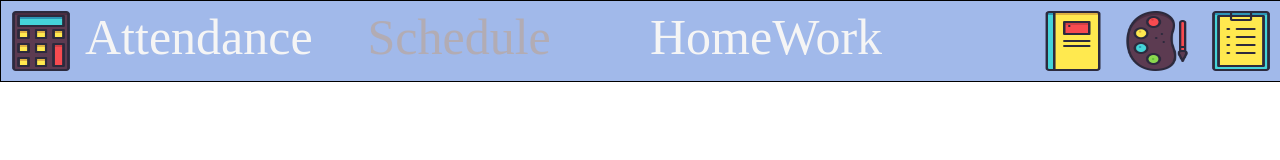
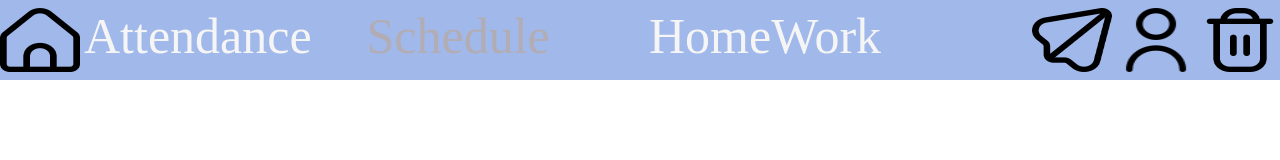
Before and after one commit to Egrey123/Egrerius, a plain HTML site: page index.html in a window 1280 px wide. Drawn offline with Linux system fonts and the light colour scheme.

Commit message:
окончательное завершение хидера+

```diff
--- a/index.html
+++ b/index.html
@@ -3,22 +3,27 @@
     <head>
         <meta charset="UTF-8">
         <meta name="viewport" content="width=device-width, initial-scale=1.0">
-        <link rel="stylesheet" href="styles.css">
+        <link rel="stylesheet" href="styles/styles.css">
+        <link rel="stylesheet" href="styles/big.css">
+        <link rel="stylesheet" href="styles/table.css">
         <title>Document</title>
     </head>
     <body>
         <div class="header">
-            <div><img src="img/fowork/calc.png" width="80px" height="64px"></div>
+            <div><img src="img/fowork/home.png" width="80px" height="64px"></div>
             <div class="buttons">
                 <a href="#">Attendance</a>
                 <a href="#">Schedule</a>
                 <a href="#">HomeWork</a>
             </div>
             <div>
-                <img src="img/fowork/book.png" width="80px" height="64px">
-                <img src="img/fowork/pallete.png" width="80px" height="64px">
-                <img src="img/fowork/paper.png" width="80px" height="64px">
+                <img src="img/fowork/pochta.png" width="80px" height="64px">
+                <img src="img/fowork/user.png" width="80px" height="64px">
+                <img src="img/fowork/trash.png" width="80px" height="64px">
             </div>
+        </div>
+        <div class="big">
+
         </div>
     </body>
 </html>
--- a/styles.css
+++ b/styles/styles.css
@@ -10,7 +10,7 @@ body {
     width: 100%;
     height: 80px;
     background-color: rgba(139, 169, 230, 0.807);
-    border: 1px solid black;
+    /* border: 1px solid black; */
 }
 .header div {
     margin-top: 8px;
```
Also changed, not shown: img/fowork/home.png (added), img/fowork/pochta.png (added), img/fowork/trash.png (added), img/fowork/user.png (added), styles/big.css (added), styles/table.css (added).
